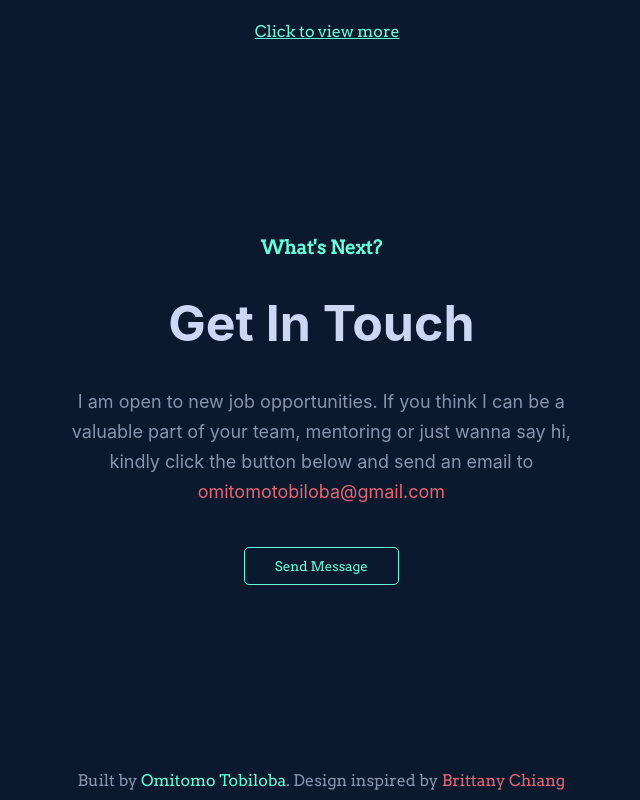
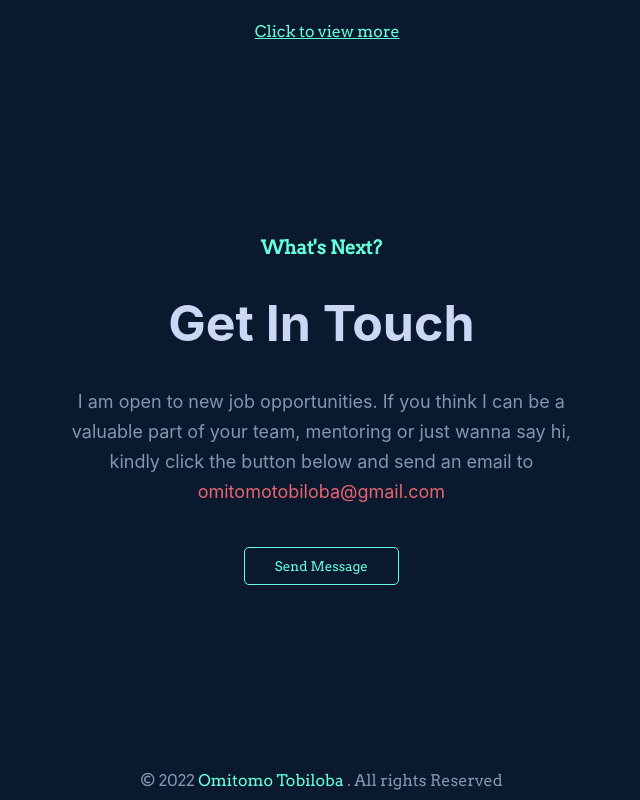
Before and after one commit to Tobiloba528/Poftfolio, a React (Create React App) app: page / in a window 1280 px wide. Shown: the part 5375-6175 px from the top of the page, without its empty margins (325-965 px from the left). Built offline with nearby package versions, Linux system fonts and the light colour scheme.

Commit message:
made changes to the footer

```diff
--- a/package.json
+++ b/package.json
@@ -7,6 +7,7 @@
     "@testing-library/react": "^12.1.2",
     "@testing-library/user-event": "^13.5.0",
     "framer-motion": "^6.2.6",
+    "moment": "^2.30.1",
     "react": "^17.0.2",
     "react-dom": "^17.0.2",
     "react-icons": "^4.3.1",
--- a/src/components/Footer.js
+++ b/src/components/Footer.js
@@ -1,5 +1,6 @@
 import styled from "styled-components";
 import { IconContext } from "react-icons";
+import moment from 'moment';
 import {
   AiFillGithub,
   AiOutlineTwitter,
@@ -53,8 +54,7 @@ const Footer = () => {
       </IconContext.Provider>
 
       <End>
-        Built by <span className="one">Omitomo Tobiloba</span>. Design inspired
-        by <span className="two">Brittany Chiang</span>
+      &copy; {moment().year()} <span className="one">Omitomo Tobiloba </span>. All rights Reserved
       </End>
     </StyledFooter>
   );
```
Also changed, not shown: 1 other file (tests, documents, lock files or other folders).
